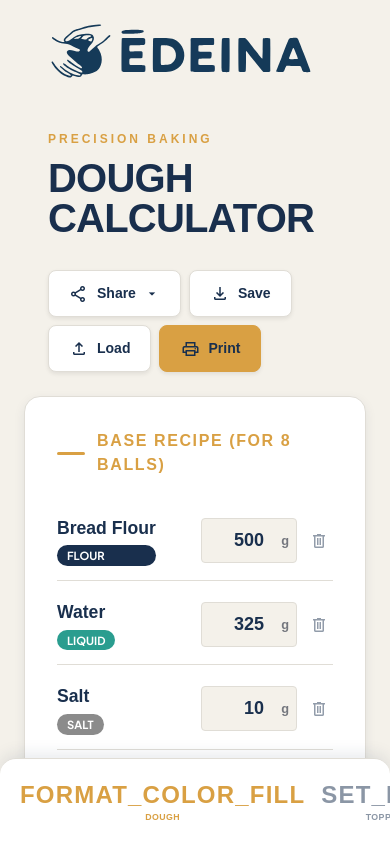
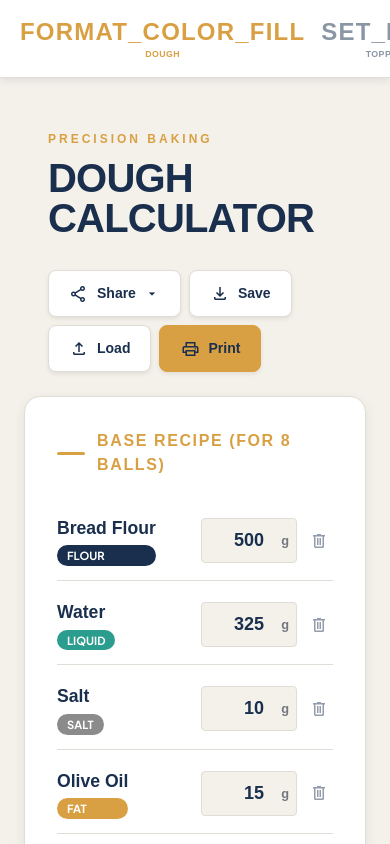
Before and after one commit to crispyastrologer/doughCalculator, a React (Vite) app: page / in a window 390 px wide. Shown: the top 844 px of the page. Built offline with nearby package versions, Linux system fonts and the light colour scheme.

Commit message:
fix: Mobile nav at top on all screen sizes

```diff
--- a/src/index.css
+++ b/src/index.css
@@ -603,19 +603,19 @@ input[type="number"]::-webkit-inner-spin-button {
   display: flex;
   justify-content: space-around;
   align-items: center;
-  padding: 0.75rem;
+  padding: 0.5rem 0.75rem;
   position: fixed;
-  bottom: 0;
+  top: 0;
   left: 0;
   width: 100%;
   background-color: var(--surface-card);
-  border-top: 1px solid var(--border);
-  box-shadow: 0 -4px 16px rgba(25, 47, 77, 0.1);
+  border-bottom: 1px solid var(--border);
+  box-shadow: 0 2px 8px rgba(25, 47, 77, 0.1);
   z-index: 50;
-  border-radius: 1rem 1rem 0 0;
+  border-radius: 0;
 }
 
-@media (min-width: 768px) {
+@media (min-width: 1024px) {
   .mobile-nav {
     display: none;
   }
```
